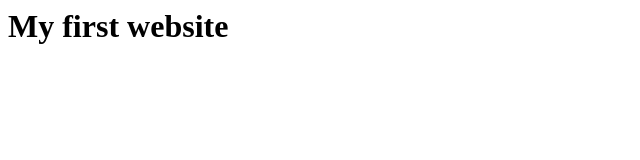
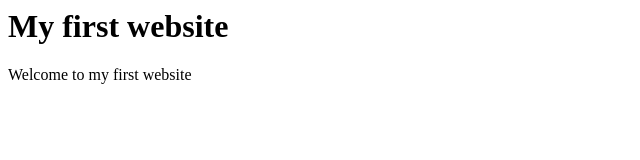
Before and after one commit to MaijaLehto/first-website, a plain HTML site: page index.html in a window 1280 px wide. Shown: the whole page, without its empty margins (0-640 px from the left). Drawn offline with Linux system fonts and the light colour scheme.

Commit message:
Update index file with more text

```diff
--- a/index.html
+++ b/index.html
@@ -1 +1,3 @@
 <h1>My first website</h1>
+
+<p>Welcome to my first website</p>
```
